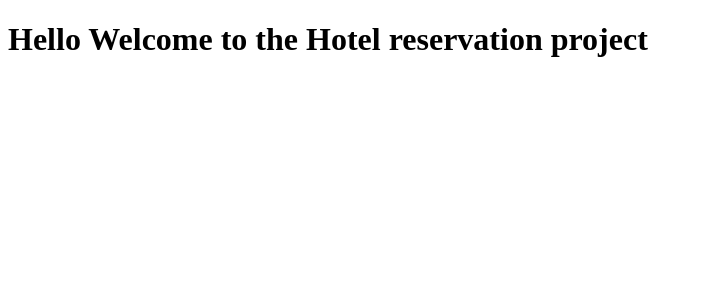
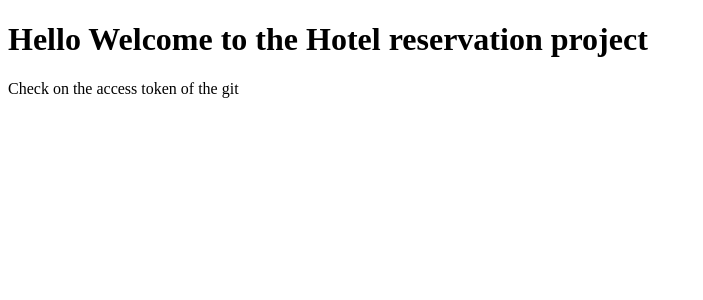
Before and after one commit to Company-Testing/Hotel-reservation-Frontend, an Angular app: page / in a window 1280 px wide. Shown: the top 300 px of the page, without its empty margins (0-703 px from the left). Built offline with nearby package versions, Linux system fonts and the light colour scheme.

Commit message:
Check the token validation

```diff
--- a/src/app/app.component.html
+++ b/src/app/app.component.html
@@ -1 +1,2 @@
 <h1>Hello Welcome to the Hotel reservation project</h1>
+<p>Check on the access token of the git</p>
```
